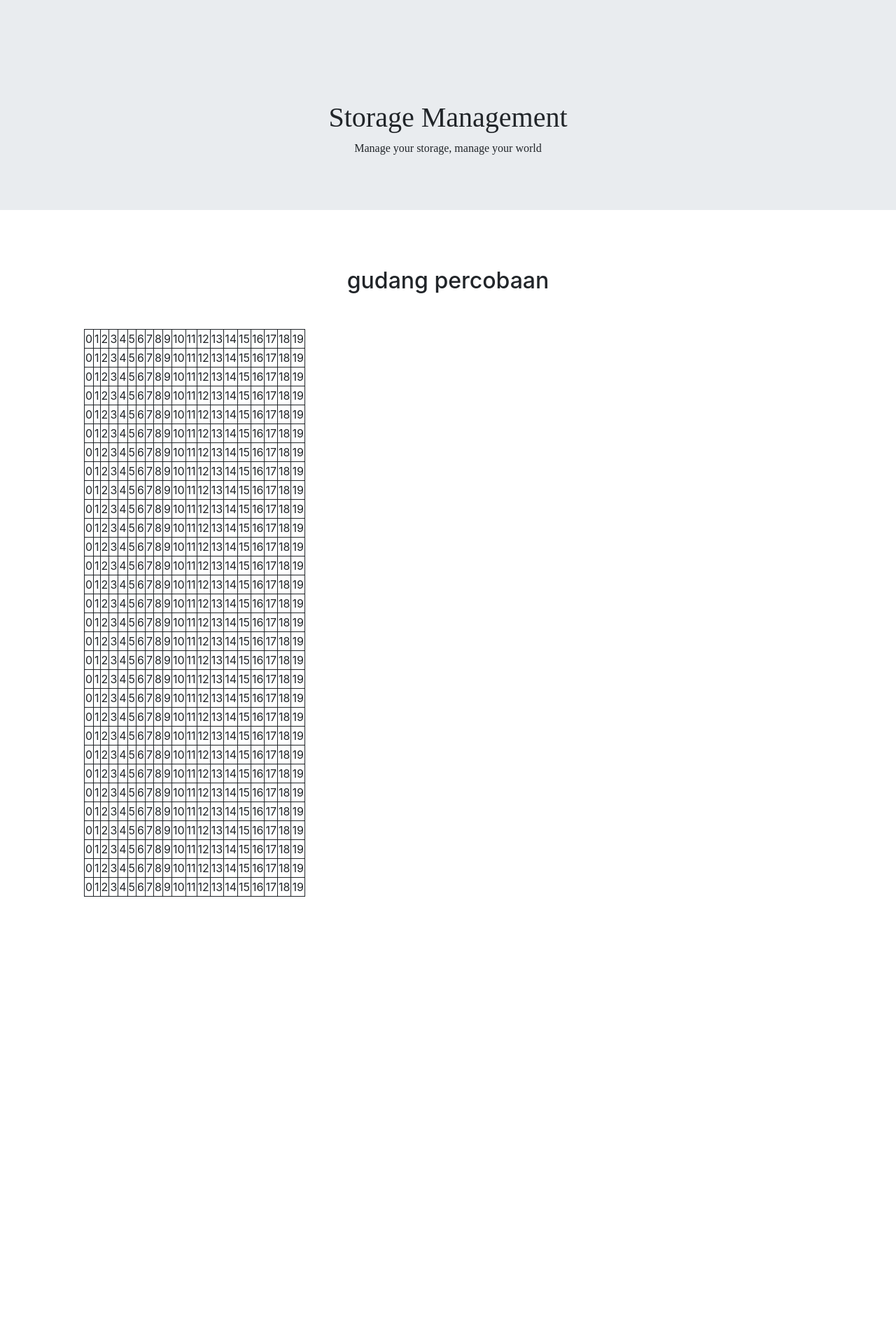
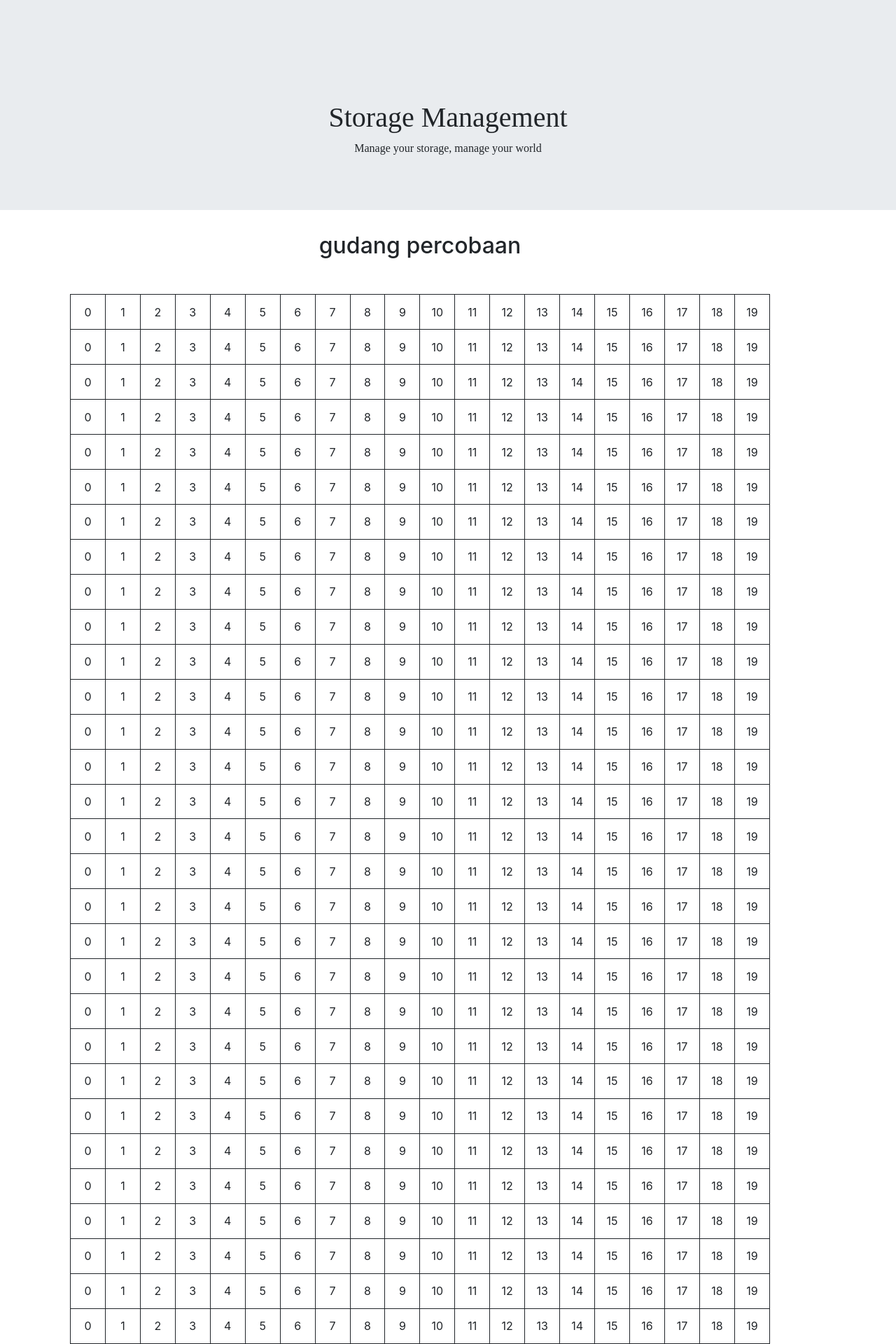
Before and after one commit to Crucios/Gudang, a PHP site: page /ViewGudang.php?id=1 in a window 1280 px wide. Shown: the whole page at 70% size. Before the commit the page ends 1281 px from the top, so only its background shows below. Run offline with PHP 8.4, Linux system fonts and the light colour scheme; data comes from the database, SQL or seed files in the repository.

Commit message:
Update View Gudang

```diff
--- a/Gudang/ViewGudang.php
+++ b/Gudang/ViewGudang.php
@@ -12,13 +12,15 @@
                 <p class="text2" style="text-align: center; font-family: fontCode;">Manage your storage, manage your world</p>
             </div>
         </div>
-        <!-- tabel list gudang-->
-        <div class="container" id="grid">
-        </div>
+            <!-- tabel list gudang-->
+            <div id="box">
+                <div id="grid"></div>
+            </div>
         </div>
         <script src="https://ajax.googleapis.com/ajax/libs/jquery/3.5.1/jquery.min.js"></script>
         <script type="text/javascript">
         $(document).ready(function(){
+            var first_grid_width = 0;
             refreshGrid();
             $("#addPage").click(function(){
                 window.location.href="../php/AddGudang.php";
```
